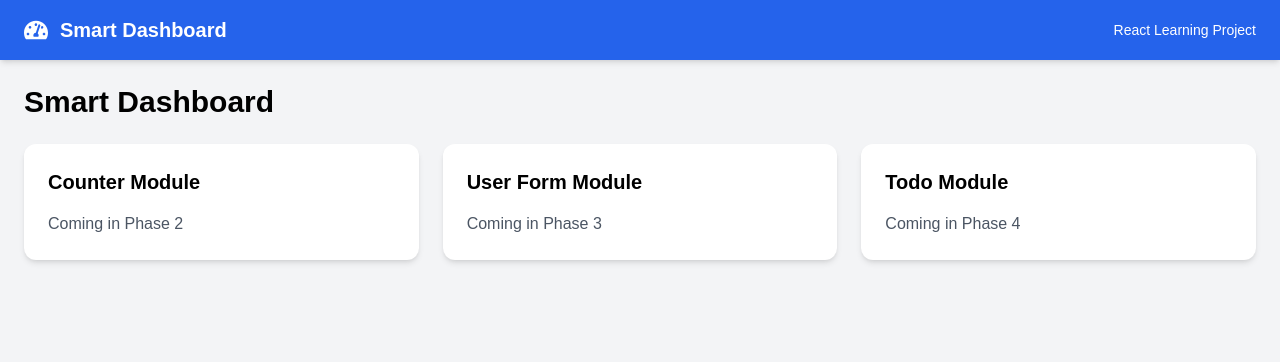
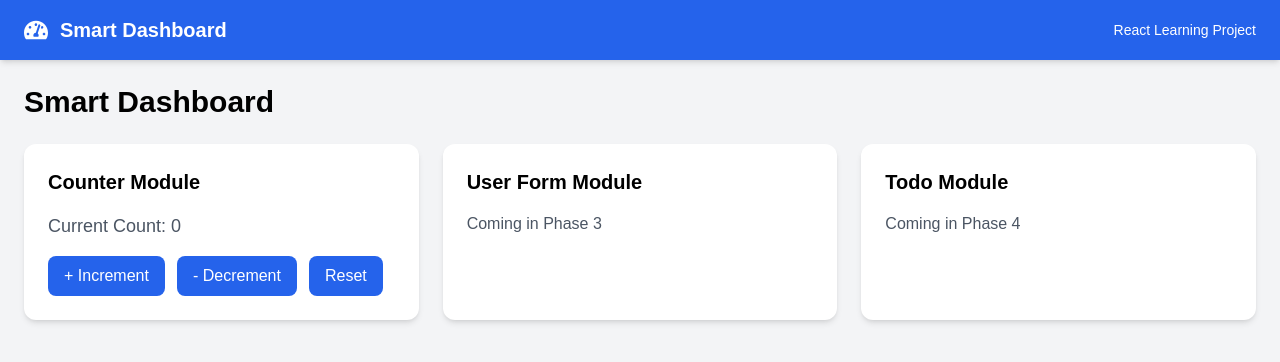
Before and after one commit to Ashu11122000/smart-dashboard, a React (Vite) app: page / in a window 1280 px wide. Shown: the top 362 px of the page. Built offline with nearby package versions, Linux system fonts and the light colour scheme.

Commit message:
Created counter functionality

```diff
--- a/src/App.jsx
+++ b/src/App.jsx
@@ -1,38 +1,41 @@
 // Import Navbar component
-import Navbar from './components/layout/Navbar.jsx';
+import Navbar from './components/layout/Navbar';
 
 // Import reusable Card component
-import Card from './components/common/Card.jsx';
+import Card from './components/common/Card';
 
-// Main application component
+// Import Counter component
+import Counter from './components/counter/Counter';
+
+// Main App component
 export default function App() {
 
-  // Return UI structure
+  // Return application UI
   return (
 
-    // Main app container with full screen height and background color
+    // Full app wrapper
     <div className="min-h-screen bg-gray-100">
 
-      {/* Navbar at top */}
+      {/* Top navigation */}
       <Navbar />
 
-      {/* Main content wrapper */}
+      {/* Main content area */}
       <main className="p-6">
 
-        {/* Dashboard title */}
+        {/* Dashboard heading */}
         <h1 className="text-3xl font-bold mb-6">
           Smart Dashboard
         </h1>
 
-        {/* Grid layout for dashboard cards */}
+        {/* Responsive dashboard grid */}
         <div className="grid grid-cols-1 md:grid-cols-2 lg:grid-cols-3 gap-6">
 
-          {/* Counter placeholder */}
+          {/* Counter module */}
           <Card title="Counter Module">
-            Coming in Phase 2
+            <Counter />
           </Card>
 
-          {/* Form placeholder */}
+          {/* User form placeholder */}
           <Card title="User Form Module">
             Coming in Phase 3
           </Card>
--- a/src/components/counter/Counter.jsx
+++ b/src/components/counter/Counter.jsx
@@ -0,0 +1,66 @@
+// Import useState hook from React for managing state
+import { useState } from 'react';
+
+// Import reusable Button component
+import Button from '../common/Button';
+
+// Counter component
+export default function Counter() {
+
+    // Create state variable 'count' with initial value 0
+    const [count, setCount] = useState(0);
+
+    // Function to increase counter by 1
+    function incrementHandler() {
+
+        // Update count with previous value + 1
+        setCount((prevCount) => prevCount + 1);
+    }
+
+    // Function to decrease counter by 1
+    function decrementHandler() {
+
+        // Update count with previous value - 1
+        setCount((prevCount) => prevCount - 1);
+    }
+
+    // Function to reset counter back to 0
+    function resetHandler() {
+
+        // Set counter directly to 0
+        setCount(0);
+    }
+
+    // Return UI
+    return (
+
+        // Wrapper container with vertical spacing
+        <div className="space-y-4">
+
+            {/* Counter value display */}
+            <p className="text-lg font-medium">
+                Current Count: {count}
+            </p>
+
+            {/* Buttons container */}
+            <div className="flex flex-wrap gap-3">
+
+            {/* Increment button */}
+            <Button onClick={incrementHandler}>
+                + Increment
+            </Button>
+
+            {/* Decrement button */}
+            <Button onClick={decrementHandler}>
+                - Decrement
+            </Button>
+
+            {/* Reset button */}
+            <Button onClick={resetHandler}>
+                Reset
+            </Button>
+
+        </div>
+    </div>
+    );
+}
```
